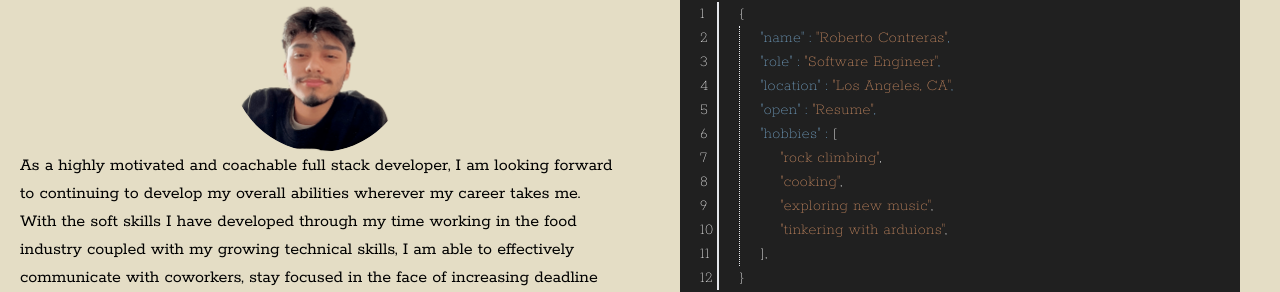
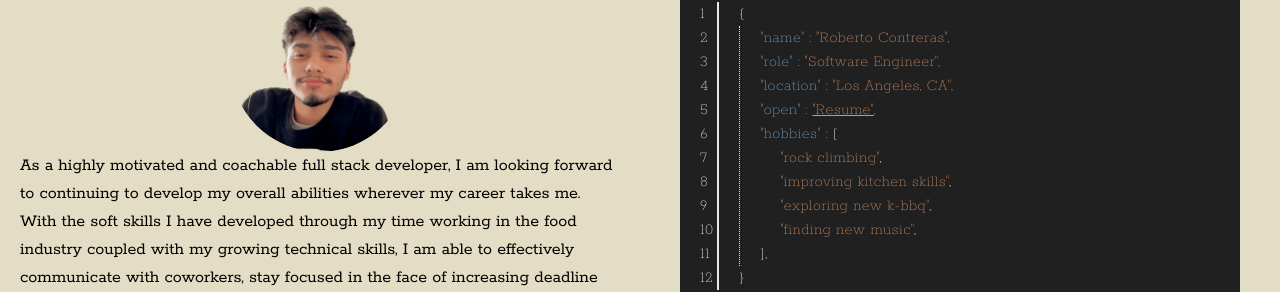
Before and after one commit to robertoooc/Roberto-Contreras-portfolio, a Next.js app: page / in a window 1280 px wide. Shown: the part 192-484 px from the top of the page. Built offline with nearby package versions, Linux system fonts and the light colour scheme.

Commit message:
added resume

```diff
--- a/components/About.js
+++ b/components/About.js
@@ -37,13 +37,13 @@ return(
                                 <p className="indent-5" style={{color:'rgb(123,174,212)',borderColor:'white'}}>"name" : <span style={{color:'rgb(220,150,104)'}}>"Roberto Contreras"</span>,</p>
                                 <p className="indent-5" style={{color:'rgb(123,174,212)',borderColor:'white'}}>"role" : <span style={{color:'rgb(220,150,104)'}}>"Software Engineer"</span>,</p>
                                 <p className="indent-5" style={{color:'rgb(123,174,212)',borderColor:'white'}}>"location" : <span style={{color:'rgb(220,150,104)'}}>"Los Angeles, CA"</span>,</p>
-                                <p className="indent-5" style={{color:'rgb(123,174,212)',borderColor:'white'}}>"open" : <span style={{color:'rgb(220,150,104)'}}>"Resume"</span>,</p>
+                                <a href="/RobertoContrerasResume.pdf" target='_blank'><p className="indent-5" style={{color:'rgb(123,174,212)',borderColor:'white'}}>"open" : <span style={{color:'rgb(220,150,104)'}} className='underline'>"Resume"</span>,</p></a>
                                 <p className="indent-5" style={{color:'rgb(123,174,212)',borderColor:'white'}}>"hobbies" : <span className="text-white">[</span></p>
                                 <div className="text-[rgb(220,150,104)] indent-10">
                                 <p>"rock climbing"<span className="text-white">,</span></p>
-                                <p>"cooking"<span className="text-white">,</span></p>
-                                <p>"exploring new music"<span className="text-white">,</span></p>
-                                <p>"tinkering with arduions"<span className="text-white">,</span></p>
+                                <p>"improving kitchen skills"<span className="text-white">,</span></p>
+                                <p>"exploring new k-bbq"<span className="text-white">,</span></p>
+                                <p>"finding new music"<span className="text-white">,</span></p>
                                 </div>
                                 <p>],</p>
 
--- a/components/Contact.js
+++ b/components/Contact.js
@@ -1,6 +1,7 @@
 import {VscGithubInverted} from 'react-icons/vsc'
 import {BsLinkedin} from 'react-icons/bs'
 import {MdOutlineMail,MdPhoneIphone} from 'react-icons/md'
+import {GrDocumentPdf} from 'react-icons/gr'
 
 export default function Contact(){
     return(
@@ -9,10 +10,16 @@ export default function Contact(){
             <div className='mb-5 text-lg'>
                  <p className='text-center w-3/4 sm:w-1/2 mx-auto' >Please feel free to reach out to me if you have any questions or would like to hear more about my projects. I am easily reachable at all of the links posted below. Lets talk!</p>
                 <div className='mx-auto w-fit bg-white rounded-md mt-5'>
-                <a className='flex mx-3' href='mailto:robertocontrerasdev@gmail.com' target='_blank'>
-                    <MdOutlineMail size={15} className='place-self-center'/>
-                    <p className='place-self-center indent-1'>robertocontrerasdev@gmail.com</p>
-                </a>
+                    <a className='flex mx-3' href='mailto:robertocontrerasdev@gmail.com' target='_blank'>
+                        <MdOutlineMail size={15} className='place-self-center'/>
+                        <p className='place-self-center indent-1'>robertocontrerasdev@gmail.com</p>
+                    </a>
+                </div>
+                <div className='mx-auto w-fit bg-white rounded-md mt-5'>
+                    <a className='flex mx-3' href='/RobertoContrerasResume.pdf' target='_blank'>
+                        <GrDocumentPdf size={15} className='place-self-center'/>
+                        <p className='place-self-center indent-1'>Resume</p>
+                    </a>
                 </div>
             </div>
 
```
Also changed, not shown: 1 other file (tests, documents, lock files or other folders).
